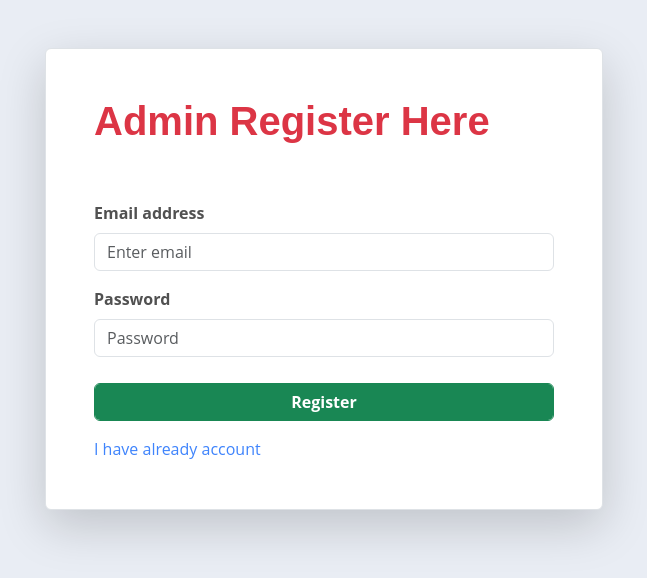
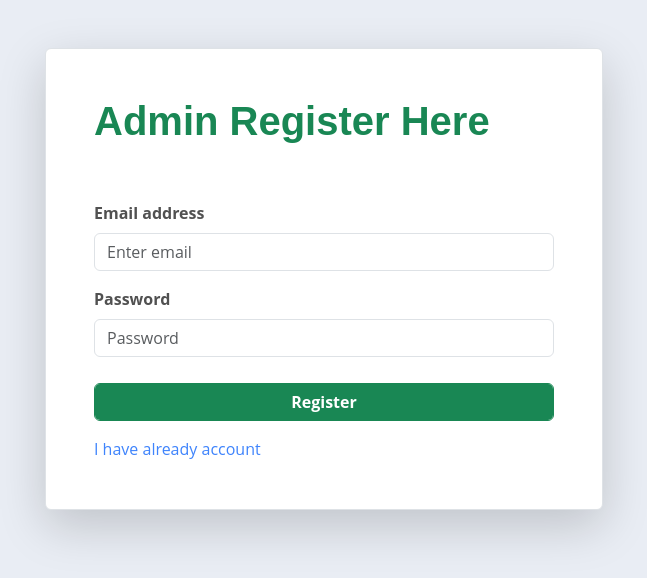
Before and after one commit to 140519982022/admin-user-dashboard-project, a React (Create React App) app: page /admin-registration in a window 1280 px wide. Shown: the top 578 px of the page, without its empty margins (316-963 px from the left). Built offline with nearby package versions, Linux system fonts and the light colour scheme.

Commit message:
text color change

```diff
--- a/src/components/pages/Login.jsx
+++ b/src/components/pages/Login.jsx
@@ -30,7 +30,7 @@ export default function Login() {
             <div className='w-50 mx-auto p-5 m-5 shadow-lg p-3 bg-body rounded border'>
                 <form>
                     <ToastContainer />
-                    <h1 className='fw-bold pb-5 text-danger'>Admin Login Here</h1>
+                    <h1 className='fw-bold pb-5 text-primary'>Admin Login Here</h1>
                     <div className="form-group">
                         <label for="exampleInputEmail1" className='fw-bold pb-2'>Email address</label>
                         <input type="email" className="form-control mb-3" id="exampleInputEmail1" aria-describedby="emailHelp" placeholder="Enter email" />
--- a/src/components/pages/Registration.jsx
+++ b/src/components/pages/Registration.jsx
@@ -13,7 +13,7 @@ export default function Registration() {
                     <div className='w-50 mx-auto p-5 m-5 shadow-lg p-3 bg-body rounded border'>
                         <form onSubmit="">
                             <ToastContainer />
-                            <h1 className='fw-bold pb-5 text-danger'>Admin Register Here</h1>
+                            <h1 className='fw-bold pb-5 text-success'>Admin Register Here</h1>
                             <div className="form-group">
                                 <label for="exampleInputEmail1" className='fw-bold pb-2'>Email address</label>
                                 <input type="email" name='email' className="form-control mb-3"  aria-describedby="emailHelp" placeholder="Enter email" />
```
